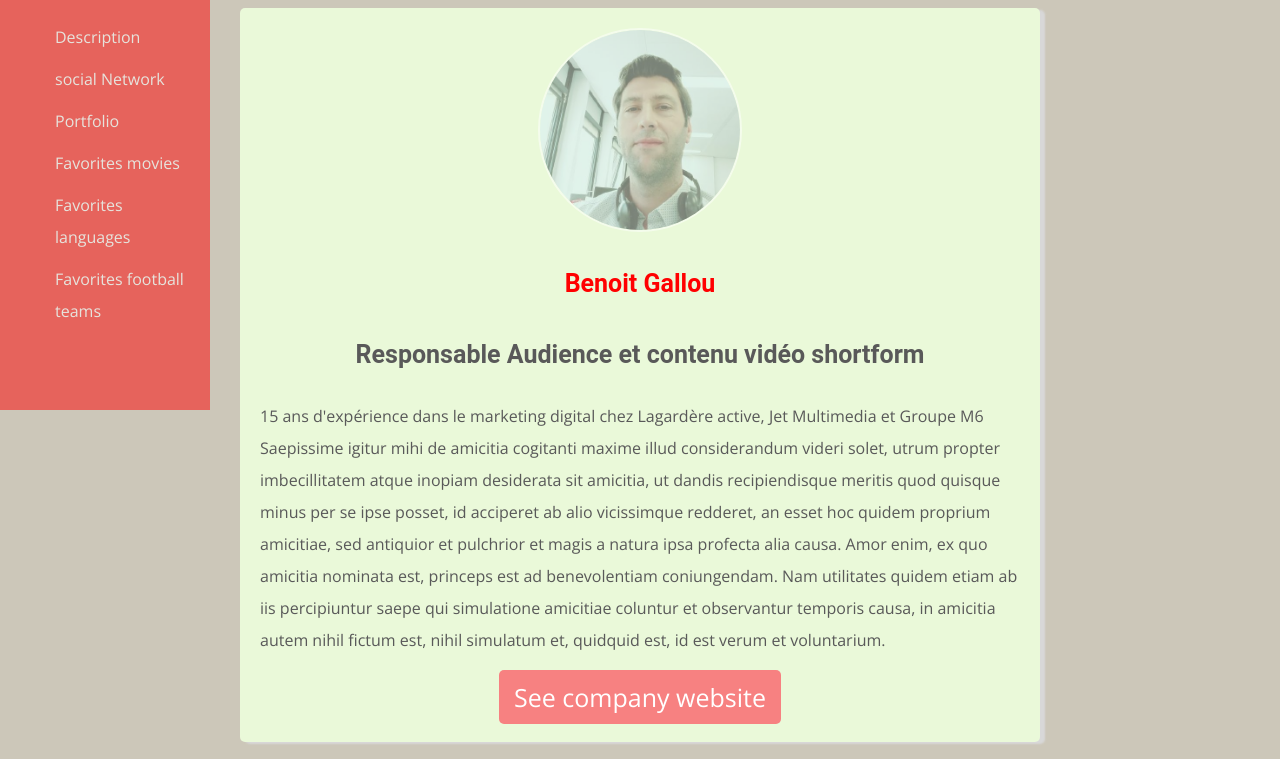
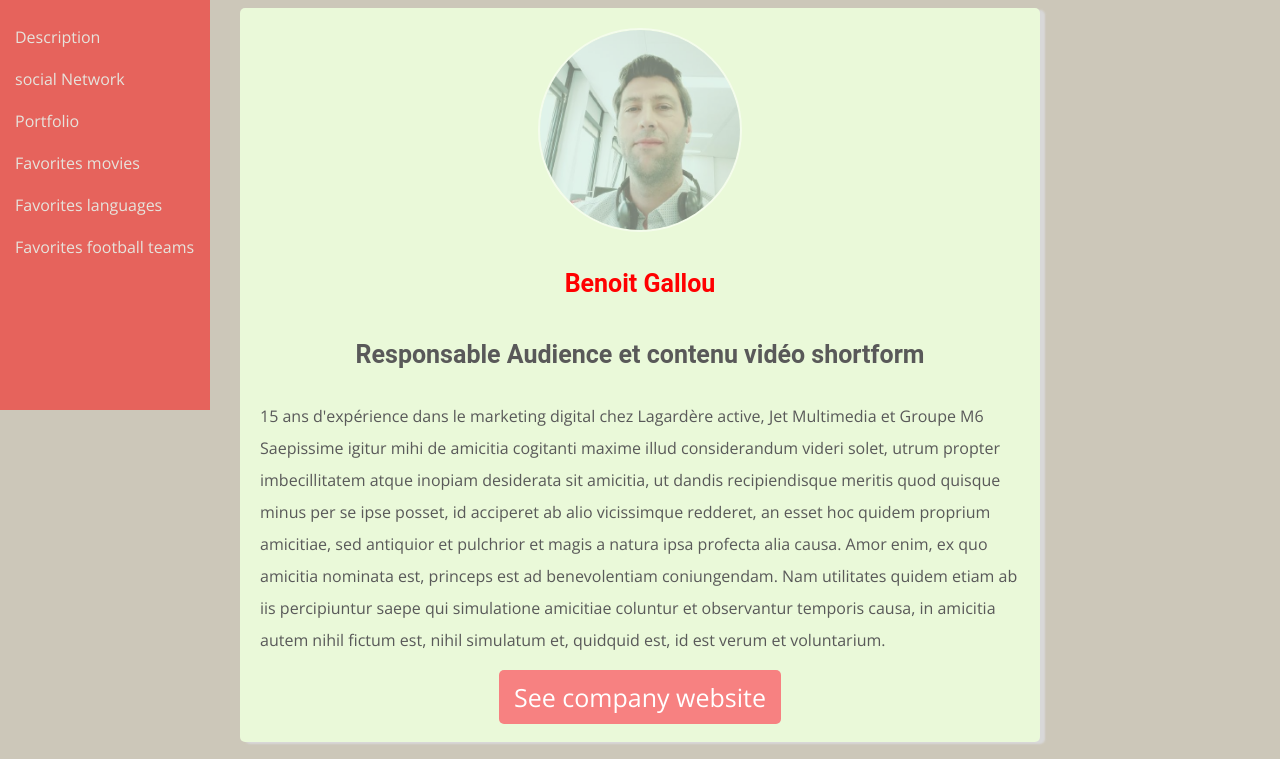
Before and after one commit to benitoparis/profile, a plain HTML site: page index.html in a window 1280 px wide. Shown: the top 759 px of the page. Drawn offline with nearby package versions, Linux system fonts and the light colour scheme.

Commit message:
make my profile prettier

```diff
--- a/css/style.css
+++ b/css/style.css
@@ -170,6 +170,11 @@ margin: 20px auto;
 
 #sidebar ul li{
   display:block;
+
+}
+
+#sidebar ul{
+
   padding-left: 0px;
 }
 
```
